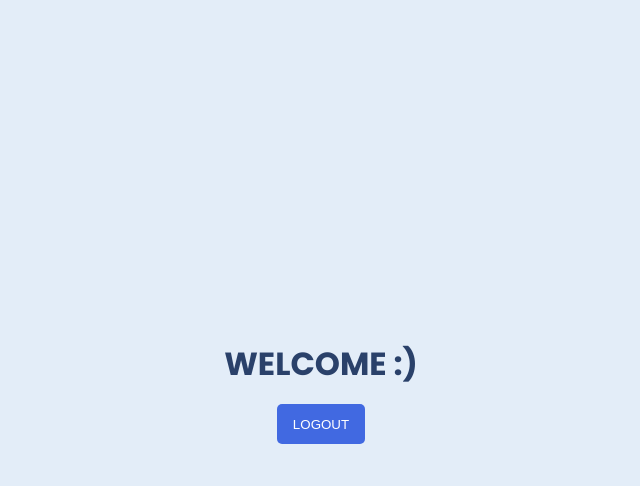
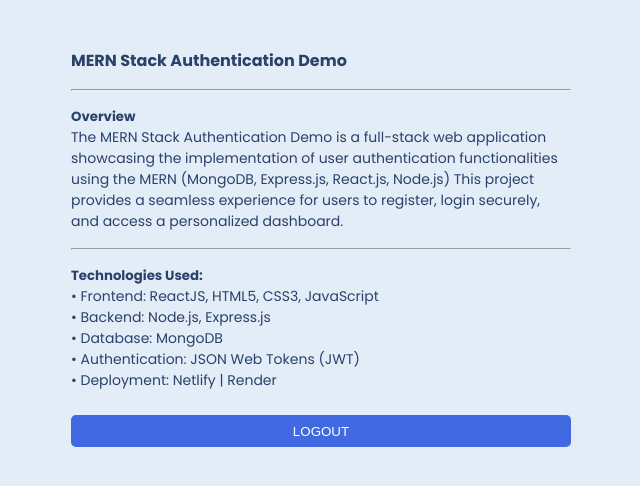
Before and after one commit to phlemuelnx/JoinUs-Client, a React (Vite) app: page / in a window 1280 px wide. Shown: the top 486 px of the page, without its empty margins (319-959 px from the left). Built offline with nearby package versions, Linux system fonts and the light colour scheme; sample sign-in values are in the browser's storage.

Commit message:
Made some changes

```diff
--- a/package.json
+++ b/package.json
@@ -13,6 +13,7 @@
     "axios": "^1.6.7",
     "react": "^18.2.0",
     "react-dom": "^18.2.0",
+    "react-icons": "^5.0.1",
     "react-router-dom": "^6.22.2"
   },
   "devDependencies": {
--- a/src/App.css
+++ b/src/App.css
@@ -15,6 +15,6 @@
 }
 
 body {
-  background: teal;
+  background: var(--bg-color);
   font-family: "Poppins", sans-serif;
 }
--- a/src/App.jsx
+++ b/src/App.jsx
@@ -8,6 +8,7 @@ import Navbar from './pages/03_navbar/Navbar';
 import ProtectedRoutes from './utility/ProtectedRoutes';
 import Dashboard from './pages/04_dashboard/Dashboard';
 import Footer from './pages/05_footer/Footer';
+import ForgotPass from './pages/99_forgotpass/ForgotPass';
 import NotFound from './pages/99_notfound/NotFound';
 
 // axios.defaults.baseURL = 'http://localhost:4000';
@@ -21,6 +22,7 @@ function App() {
         {/* PUBLIC ROUTES */}
         <Route path='/register' element={<Register />} />
         <Route path='/login' element={<Login />} />
+        <Route path='/forgot-password' element={<ForgotPass />} />
 
         {/* PRIVATE ROUTES */}
         <Route
--- a/src/pages/01_register/Register.css
+++ b/src/pages/01_register/Register.css
@@ -10,6 +10,7 @@
   justify-content: center;
   align-items: center;
 }
+
 
 /* ************************** */
 
@@ -98,9 +99,14 @@
   flex: 1;
 }
 
+.birthday input {
+  background: white;
+}
+
 .sex select {
   display: block;
   height: 2.5rem;
+  background: white;
   border-radius: 5px;
   border: none;
   box-shadow: 1px 1px 3px #2a416a;
--- a/src/pages/04_dashboard/Dashboard.css
+++ b/src/pages/04_dashboard/Dashboard.css
@@ -6,8 +6,27 @@
 
   display: flex;
   flex-direction: column;
-  justify-content: center;
+  /* justify-content: center; */
   align-items: center;
+}
+
+.overview {
+  margin-top: 3rem;
+  text-align: left;
+  width: 90%;
+  max-width: 500px;
+}
+
+.title {
+  margin: 0 0 1rem 0;
+}
+
+.about {
+  margin: 1rem 0;
+}
+
+.tech {
+  margin: 1rem 0 0 0;
 }
 
 .dashboard button {
@@ -16,9 +35,10 @@
   border-radius: 5px;
   color: white;
   cursor: pointer;
-  height: 2.5rem;
-  margin: 1rem;
-  padding: 1rem;
+  height: 2rem;
+  margin-top: 1.5rem;
   display: flex;
   align-items: center;
+  justify-content: center;
+  width: 100%;
 }
--- a/src/pages/04_dashboard/Dashboard.jsx
+++ b/src/pages/04_dashboard/Dashboard.jsx
@@ -11,8 +11,32 @@ const Dashboard = () => {
 
   return (
     <div className='dashboard'>
-      <h1>WELCOME :)</h1>
-      <button onClick={logoutUser}>LOGOUT</button>
+      <div className='overview'>
+        <div className='title'>
+          <h4>MERN Stack Authentication Demo</h4>
+        </div>
+        <hr />
+        <div className='about'>
+          <h5>Overview</h5>
+          <p>
+            The MERN Stack Authentication Demo is a full-stack web application
+            showcasing the implementation of user authentication functionalities
+            using the MERN (MongoDB, Express.js, React.js, Node.js) This project
+            provides a seamless experience for users to register, login
+            securely, and access a personalized dashboard.
+          </p>
+        </div>
+        <hr />
+        <div className='tech'>
+          <h5>Technologies Used:</h5>
+          <p>• Frontend: ReactJS, HTML5, CSS3, JavaScript</p>
+          <p>• Backend: Node.js, Express.js</p>
+          <p>• Database: MongoDB</p>
+          <p>• Authentication: JSON Web Tokens (JWT)</p>
+          <p>• Deployment: Netlify | Render</p>
+        </div>
+        <button onClick={logoutUser}>LOGOUT</button>
+      </div>
     </div>
   );
 };
--- /dev/null
+++ b/src/pages/99_forgotpass/ForgotPass.css
@@ -0,0 +1,32 @@
+
+
+.forgot {
+  height: 100vh;
+
+  display: flex;
+  flex-direction: column;
+  justify-content: center;
+  align-items: center;
+
+  color: var(--text-color);
+}
+
+.forgot svg {
+  color: red;
+  font-size: 4rem;
+}
+
+.forgot a {
+  background: var(--button-color);
+  border-radius: 5px;
+  color: white;
+  cursor: pointer;
+  margin-top: 2rem;
+  padding: 3px;
+
+  display: flex;
+  justify-content: center;
+  align-items: center;
+
+  width: 80px;
+}
--- /dev/null
+++ b/src/pages/99_forgotpass/ForgotPass.jsx
@@ -0,0 +1,16 @@
+import { Link } from 'react-router-dom';
+import { IoWarning } from 'react-icons/io5';
+import './ForgotPass.css';
+
+const ForgotPass = () => {
+  return (
+    <div className='forgot'>
+      <IoWarning />
+      <h2>Under Construction</h2>
+      <h5>Sorry for the inconvenience.</h5>
+      <Link to='/login'>Back</Link>
+    </div>
+  );
+};
+
+export default ForgotPass;
```
Also changed, not shown: 1 other file (tests, documents, lock files or other folders).
